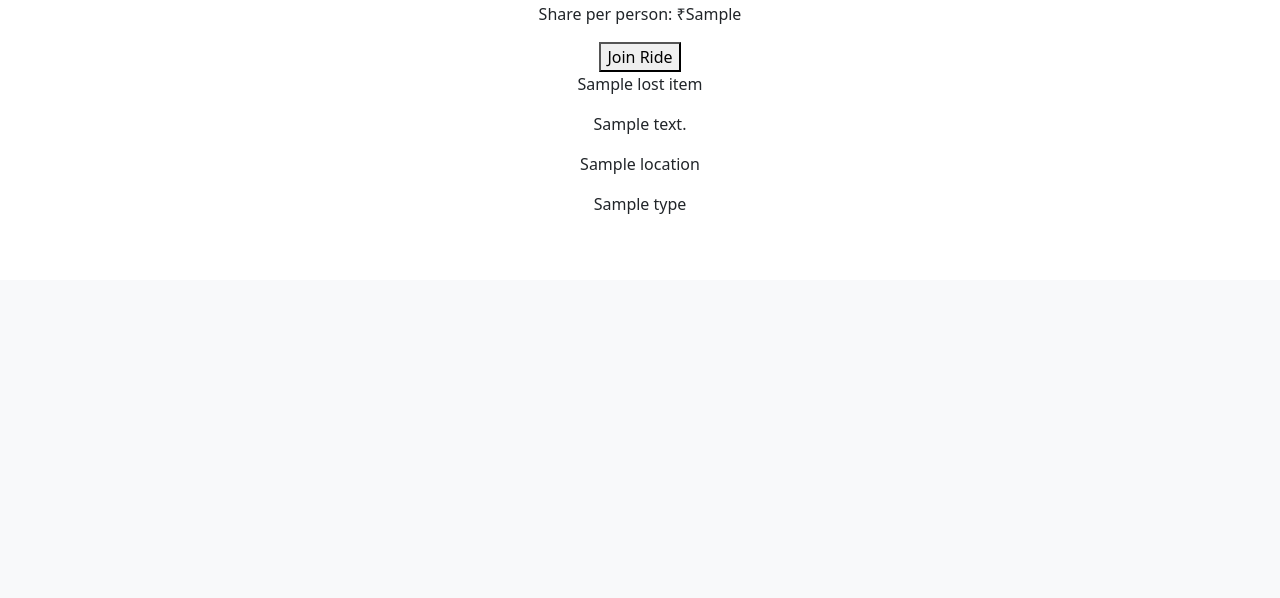
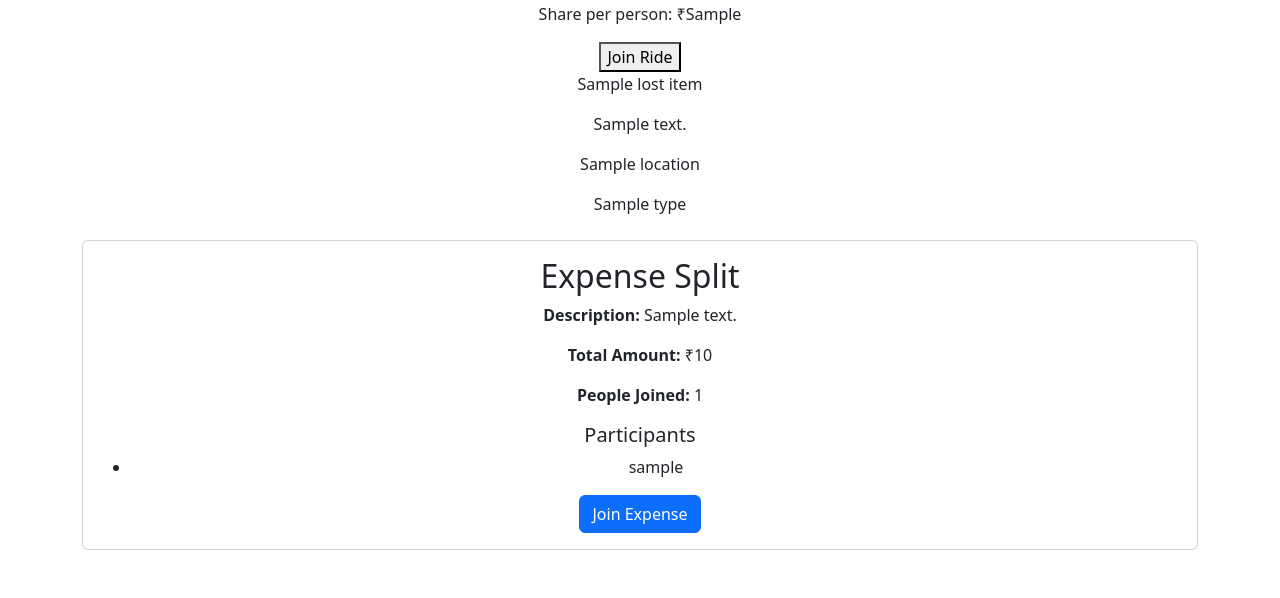
Before and after one commit to Nitin0-Jade/SideQuest, a Python web app: template templates/quest.html in a window 1280 px wide. Shown: the part 688-1286 px from the top of the page. Before the commit the page ends 902 px from the top, so only its background shows below. Run offline with Jinja, Linux system fonts and the light colour scheme; the template is opened without the code that fills it: most values are stand-ins (such as "Sample title", 1, 10 or a date in 2020).

Commit message:
PHASE 3 DONE

```diff
--- a/templates/quest.html
+++ b/templates/quest.html
@@ -70,4 +70,57 @@
         {% endif %}
     {% endif %}
 
+    {% if expense %}
+
+        <div class="card mt-4">
+            <div class="card-body">
+
+                <h2>Expense Split</h2>
+
+                <p>
+                    <strong>Description:</strong>
+                    {{ expense["description"] }}
+                </p>
+
+                <p>
+                    <strong>Total Amount:</strong>
+                    ₹{{ expense["amount"] }}
+                </p>
+
+                <p>
+                    <strong>People Joined:</strong>
+                    {{ expense_participants|length }}
+                </p>
+
+                {% if expense_share %}
+                    <p>
+                        <strong>Share per person:</strong>
+                        ₹{{ "%.2f"|format(expense_share) }}
+                    </p>
+                {% endif %}
+
+                <h5>Participants</h5>
+
+                {% if expense_participants %}
+
+                    <ul>
+                        {% for participant in expense_participants %}
+                            <li>{{ participant["username"] }}</li>
+                        {% endfor %}
+                    </ul>
+
+                {% else %}
+
+                    <p>No one has joined yet.</p>
+
+                {% endif %}
+
+                {% if quest["status"] == "open" %}
+                    <form action="/expense/{{ expense['id'] }}/join" method="post">
+                        <button type="submit" class="btn btn-primary">Join Expense</button>
+                    </form>
+                {% endif %}
+            </div>
+        </div>
+    {% endif %}
 {% endblock %}
```
Also changed, not shown: app.py (+15 -1 lines).
